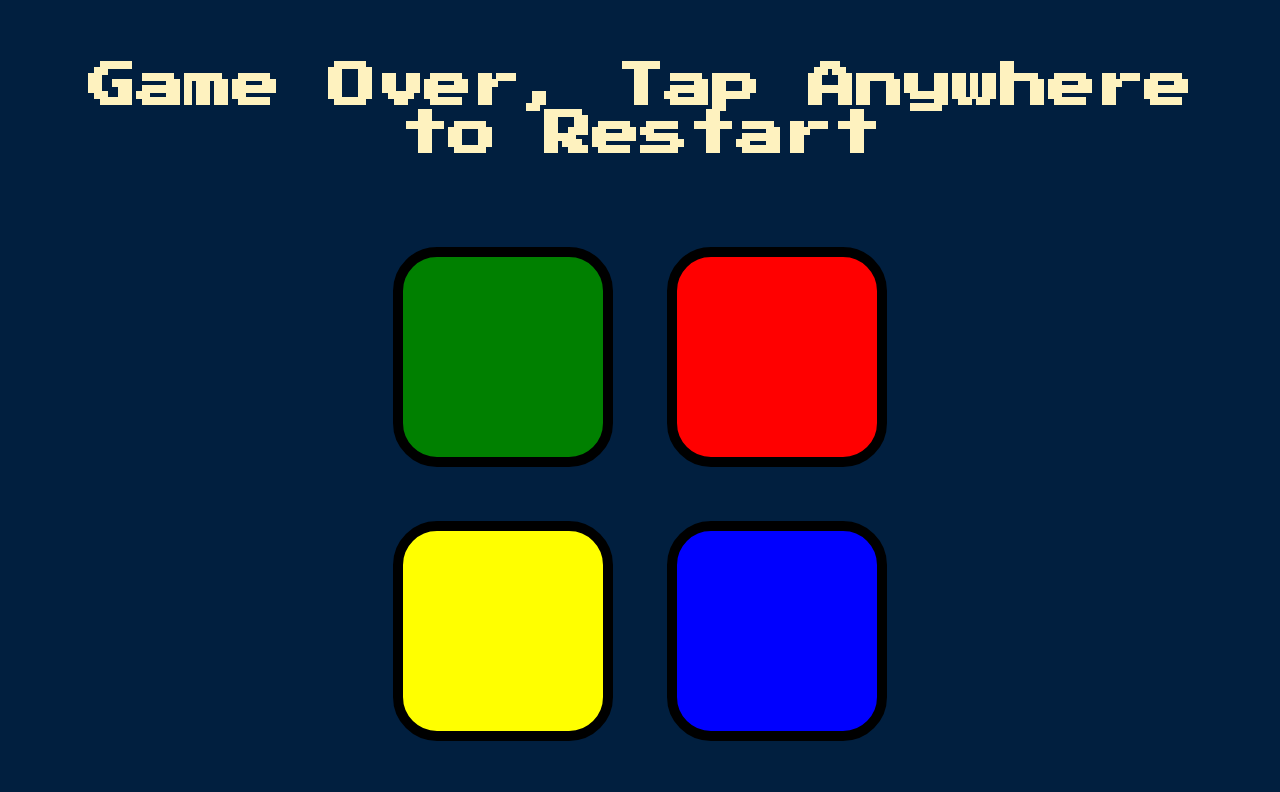
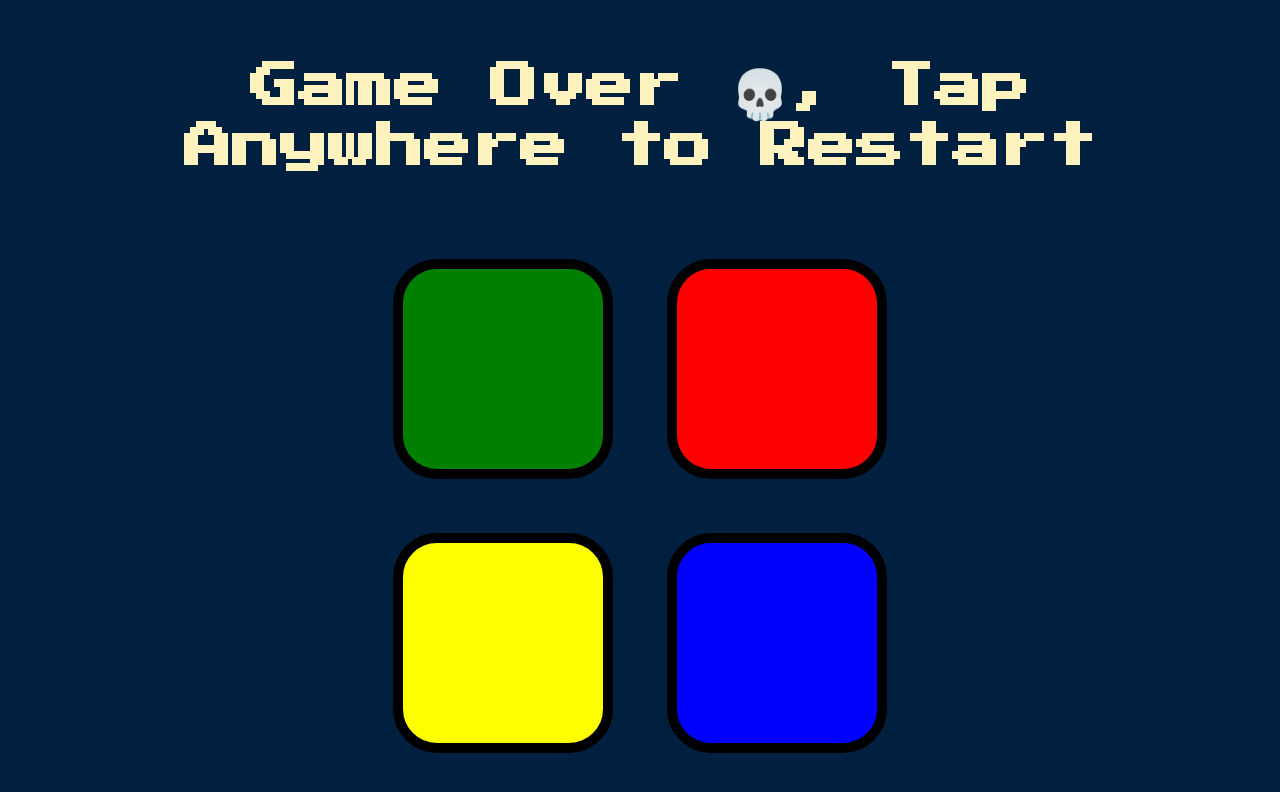
Before and after one commit to thehungrycoder225/simon-game, a plain HTML site: page index.html in a window 1280 px wide. Both pictures are taken after a click on the element 503 px from the left and 309 px from the top of the page. Drawn offline with nearby package versions, Linux system fonts and the light colour scheme.

Commit message:
Added Emojis

```diff
--- a/game.js
+++ b/game.js
@@ -37,7 +37,7 @@ function checkAnswer(currentLevel) {
     $("body").addClass("game-over");
     setTimeout(function () {
       $("body").removeClass("game-over");
-      $("#level-title").text("Game Over, Tap Anywhere to Restart");
+      $("#level-title").text("Game Over 💀, Tap Anywhere to Restart");
       startOver();
     }, 200);
   }
--- a/index.html
+++ b/index.html
@@ -12,7 +12,7 @@
 </head>
 
 <body>
-  <h1 id="level-title">Tap Anywhere to Start</h1>
+  <h1 id="level-title">Tap Anywhere to Start 🎮</h1>
   <div class="container">
     <div lass="row">
 
```
